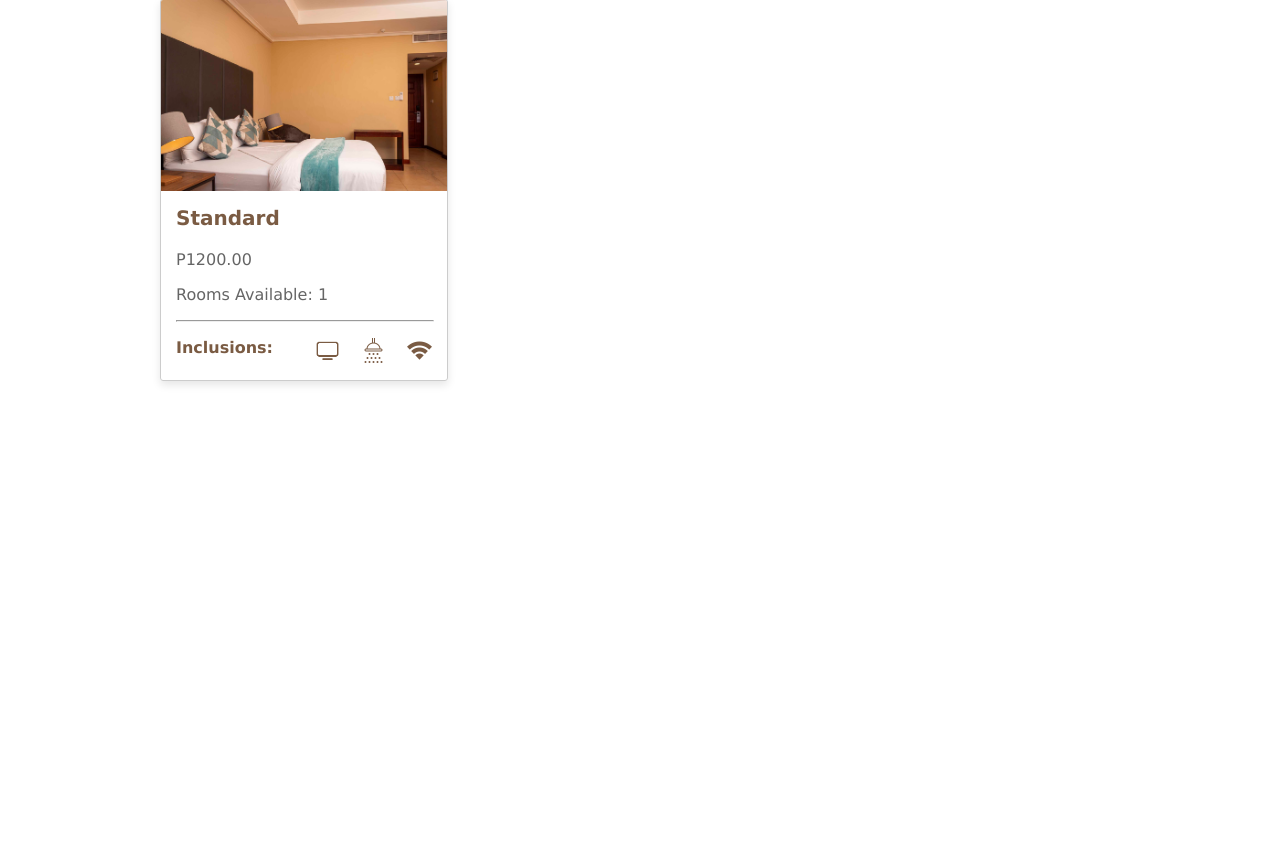
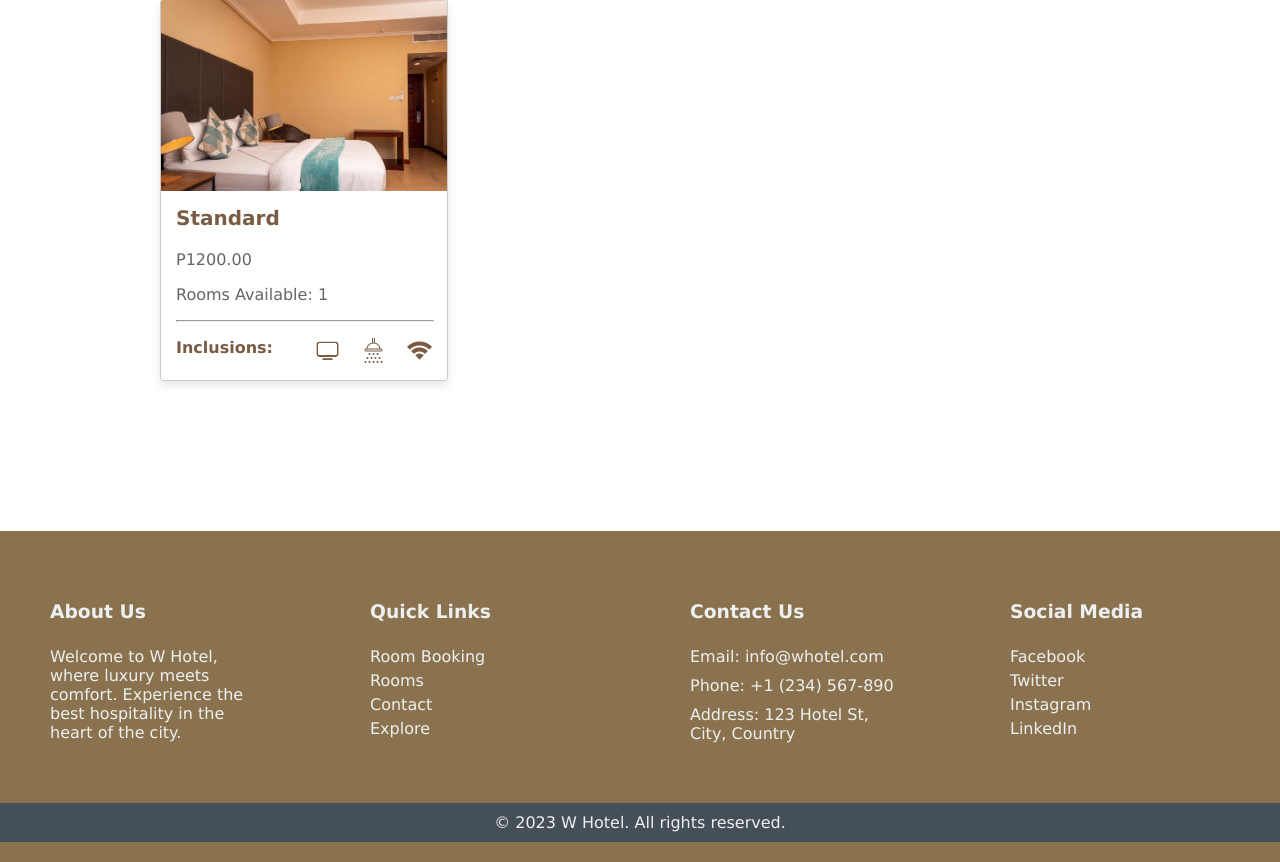
Before and after one commit to DymurBoi/HotelCheckIn, a Django app: page /rooms/ in a window 1280 px wide. Shown: the part 1356-2218 px from the top of the page. Before the commit the page ends 1741 px from the top, so only its background shows below. Run offline with Django 5.2, Linux system fonts and the light colour scheme; a user stored in the database is signed in; data comes from the database, SQL or seed files in the repository; both versions use the stored data as it was after the commit.

Commit message:
dec 4 hapit hapit na

```diff
--- a/accounts/templates/accounts/login.html
+++ b/accounts/templates/accounts/login.html
@@ -13,7 +13,6 @@
         <form method="post">
             {% csrf_token %}
             {{form.as_p}}
-
             <button type="submit">Login</button>
         </form>
 
--- a/sortingroom/static/sortingroom/room_list.css
+++ b/sortingroom/static/sortingroom/room_list.css
@@ -387,3 +387,57 @@ dialog img{
     border: none;
     background: none;
 }
+
+footer {
+    background-color: #8b724e;
+    color: #ecf0f1;
+    padding: 20px 0;
+    margin-top: 50px;
+}
+
+.footer-container {
+    display: flex;
+    justify-content: space-around;
+    flex-wrap: wrap;
+    max-width: 1800px;
+    margin: 0 auto;
+}
+
+.footer-section {
+    flex: 1;
+    min-width: 200px;
+    margin: 50px;
+
+}
+
+.footer-section h3 {
+    padding-bottom: 15px;
+}
+
+.footer-section p, .footer-section ul {
+    margin: 10px 0;
+}
+
+.footer-section ul {
+    list-style-type: none;
+    padding: 0;
+}
+
+.footer-section ul li {
+    margin: 5px 0;
+}
+
+.footer-section a {
+    color: #ecf0f1;
+    text-decoration: none;
+}
+
+.footer-section a:hover {
+    text-decoration: underline;
+}
+
+.footer-bottom {
+    text-align: center;
+    padding: 10px 0;
+    background-color: #454f58;
+}
--- a/sortingroom/templates/sortingroom/room_list.html
+++ b/sortingroom/templates/sortingroom/room_list.html
@@ -97,6 +97,40 @@
             </dialog>
         </div>
     </div>
-
+    <footer>
+        <div class="footer-container">
+            <div class="footer-section">
+                <h3>About Us</h3>
+                <p>Welcome to W Hotel, where luxury meets comfort. Experience the best hospitality in the heart of the city.</p>
+            </div>
+            <div class="footer-section">
+                <h3>Quick Links</h3>
+                <ul>
+                    <li><a href="/about">Room Booking</a></li>
+                    <li><a href="/rooms">Rooms</a></li>
+                    <li><a href="/contact">Contact</a></li>
+                    <li><a href="/explore">Explore</a></li>
+                </ul>
+            </div>
+            <div class="footer-section">
+                <h3>Contact Us</h3>
+                <p>Email: <a href="mailto:info@hotelname.com">info@whotel.com</a></p>
+                <p>Phone: <a href="tel:+1234567890">+1 (234) 567-890</a></p>
+                <p>Address: 123 Hotel St, City, Country</p>
+            </div>
+            <div class="footer-section">
+                <h3>Social Media</h3>
+                <ul class="social-media">
+                    <li><a href="https://facebook.com/hotelname" target="_blank">Facebook</a></li>
+                    <li><a href="https://twitter.com/hotelname" target="_blank">Twitter</a></li>
+                    <li><a href="https://instagram.com/hotelname" target="_blank">Instagram</a></li>
+                    <li><a href="https://linkedin.com/company/hotelname" target="_blank">LinkedIn</a></li>
+                </ul>
+            </div>
+        </div>
+        <div class="footer-bottom">
+            <p>&copy; 2023 W Hotel. All rights reserved.</p>
+        </div>
+    </footer>
 </body>
 </html>
```
Also changed, not shown: accounts/static/css/style.css (+46 -10 lines), db.sqlite3.
